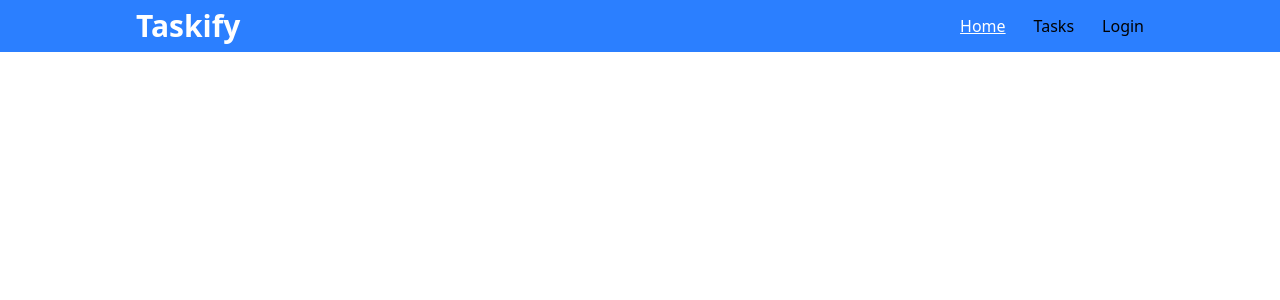
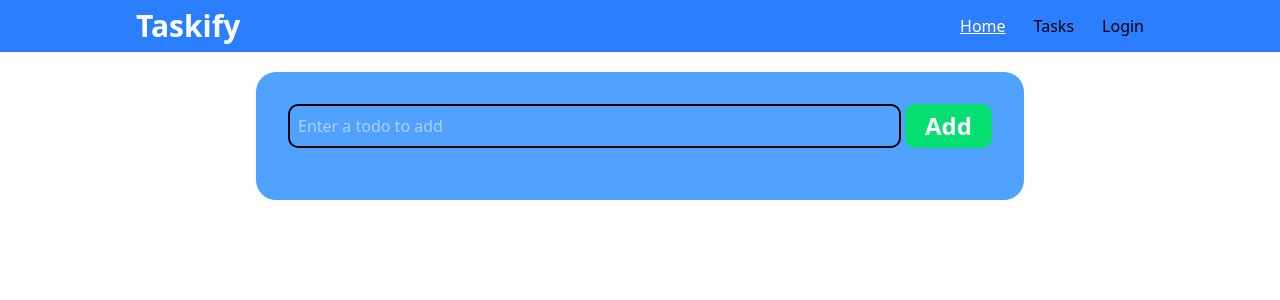
Before and after one commit to anonymous298/Todo-App-Using-React, a React (Vite) app: page / in a window 1280 px wide. Shown: the top 300 px of the page. Built offline with nearby package versions, Linux system fonts and the light colour scheme.

Commit message:
good progress

```diff
--- a/src/App.jsx
+++ b/src/App.jsx
@@ -3,13 +3,16 @@ import reactLogo from './assets/react.svg'
 import viteLogo from '/vite.svg'
 // import './App.css'
 import Navbar from './components/Navbar.jsx'
+import ToDoList from './components/ToDoList.jsx'
 
 function App() {
 
   return (
     <>
+      <Navbar />
 
-      <Navbar />
+
+      <ToDoList />
     </>
   )
 }
```
